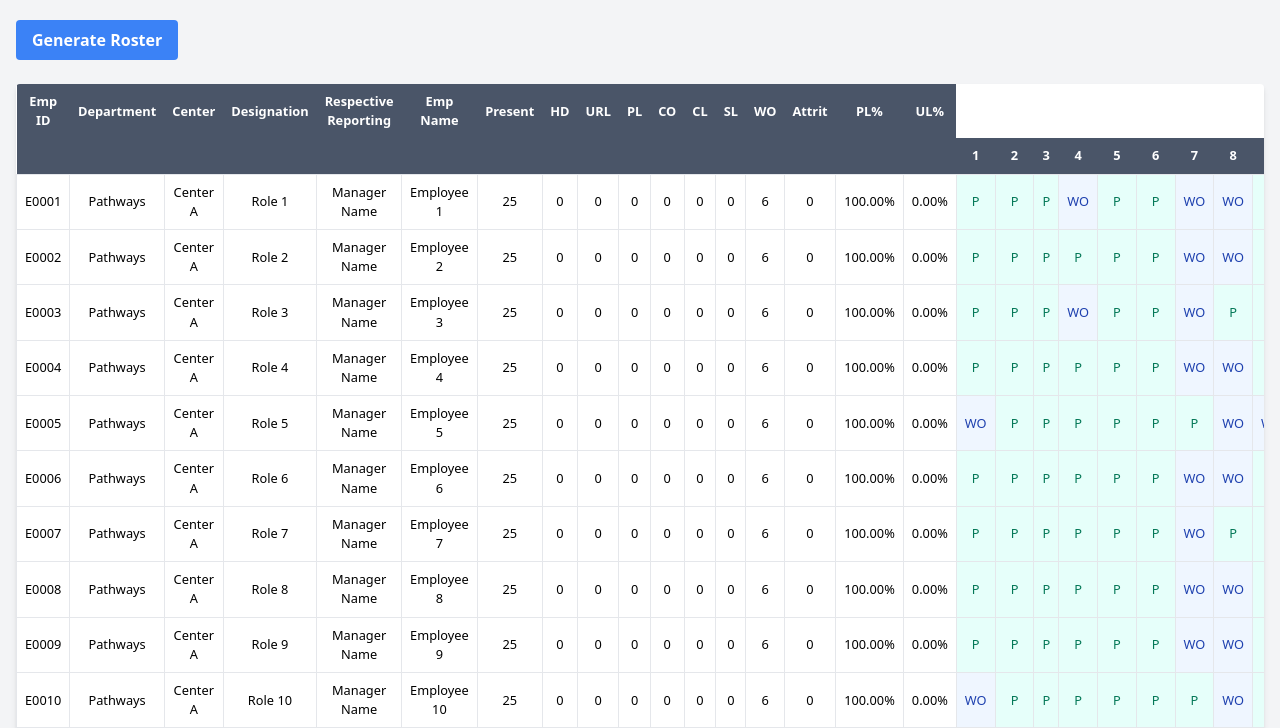
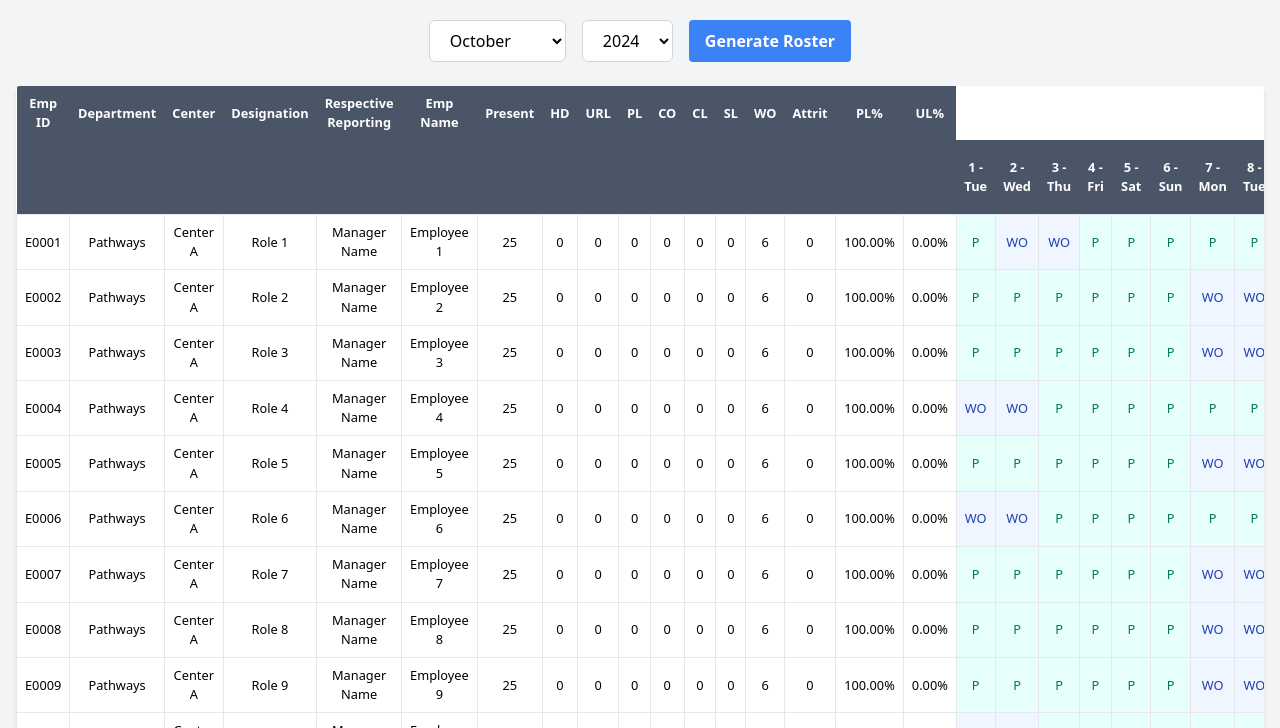
Before and after one commit to ShakilSayed11/Automated-Roster, a plain HTML site: page index.html in a window 1280 px wide. Both pictures are taken after a click on the button "Generate Roster". Shown: the part 72-800 px from the top of the page. Drawn offline with nearby package versions, Linux system fonts and the light colour scheme.

Commit message:
Update index.html

```diff
--- a/index.html
+++ b/index.html
@@ -48,9 +48,28 @@
 <body class="bg-gray-100">
     <div class="container mx-auto px-4 py-8">
         <h1 class="text-3xl font-bold mb-6 text-center text-gray-800">Automated Monthly Roster Generator - Beta</h1>
-        <button id="generateButton" class="bg-blue-500 hover:bg-blue-700 text-white font-bold py-2 px-4 rounded mb-6">
+        <div class="flex justify-center space-x-4 mb-6">
+            <select id="monthSelect" class="bg-white border border-gray-300 rounded-md px-4 py-2">
+                <option value="0">January</option>
+                <option value="1">February</option>
+                <option value="2">March</option>
+                <option value="3">April</option>
+                <option value="4">May</option>
+                <option value="5">June</option>
+                <option value="6">July</option>
+                <option value="7">August</option>
+                <option value="8">September</option>
+                <option value="9">October</option>
+                <option value="10">November</option>
+                <option value="11">December</option>
+            </select>
+            <select id="yearSelect" class="bg-white border border-gray-300 rounded-md px-4 py-2">
+                <!-- Will be populated with JavaScript -->
+            </select>
+            <button id="generateButton" class="bg-blue-500 hover:bg-blue-700 text-white font-bold py-2 px-4 rounded">
                 Generate Roster
             </button>
+        </div>
         <div class="overflow-x-auto bg-white shadow-md rounded">
             <table id="rosterTable" class="roster-table min-w-full">
                 <thead>
@@ -101,6 +120,8 @@
     </div>
 
     <script>
+// roster-script.js
+
 const employees = [];
 const departments = ['Pathways', 'Oxford Direct'];
 
@@ -116,27 +137,43 @@
     });
 }
 
+// Populate year select
+const currentYear = new Date().getFullYear();
+const yearSelect = document.getElementById('yearSelect');
+for (let year = currentYear - 5; year <= currentYear + 5; year++) {
+    const option = document.createElement('option');
+    option.value = year;
+    option.textContent = year;
+    if (year === currentYear) {
+        option.selected = true;
+    }
+    yearSelect.appendChild(option);
+}
+
+// Set current month as default
+document.getElementById('monthSelect').value = new Date().getMonth();
+
 function generateRoster() {
     const rosterBody = document.getElementById('rosterBody');
     rosterBody.innerHTML = '';
 
-            const currentDate = new Date();
-            const year = currentDate.getFullYear();
-            const month = currentDate.getMonth();
-            const daysInMonth = new Date(year, month + 1, 0).getDate();
+    const selectedMonth = parseInt(document.getElementById('monthSelect').value);
+    const selectedYear = parseInt(document.getElementById('yearSelect').value);
+    const daysInMonth = new Date(selectedYear, selectedMonth + 1, 0).getDate();
 
     const headerRow = document.createElement('tr');
     headerRow.innerHTML = '<th class="px-4 py-2" colspan="17"></th>';
     for (let day = 1; day <= daysInMonth; day++) {
-                const date = new Date(year, month, day);
+        const date = new Date(selectedYear, selectedMonth, day);
         const isWeekend = date.getDay() === 0 || date.getDay() === 6;
-                headerRow.innerHTML += `<th class="px-4 py-2 ${isWeekend ? 'weekend' : ''}">${day}</th>`;
+        const dayName = date.toLocaleDateString('en-US', { weekday: 'short' });
+        headerRow.innerHTML += `<th class="px-4 py-2 ${isWeekend ? 'weekend' : ''}">${day} - ${dayName}</th>`;
     }
     rosterTable.querySelector('thead').appendChild(headerRow);
 
     employees.forEach(employee => {
         const row = document.createElement('tr');
-                const attendance = generateAttendance(employee, daysInMonth);
+        const attendance = generateAttendance(employee, daysInMonth, selectedYear, selectedMonth);
         const summary = summarizeAttendance(attendance);
 
         row.innerHTML = `
@@ -164,7 +201,7 @@
             cell.textContent = status;
             cell.classList.add('border', 'px-4', 'py-2', 'editable', color);
             cell.addEventListener('click', () => showAttendanceModal(cell, employee, index));
-                    const date = new Date(year, month, index + 1);
+            const date = new Date(selectedYear, selectedMonth, index + 1);
             if (date.getDay() === 0 || date.getDay() === 6) {
                 cell.classList.add('weekend');
             }
@@ -175,38 +212,44 @@
     });
 }
 
-function generateAttendance(employee, daysInMonth) {
+function generateAttendance(employee, daysInMonth, year, month) {
     const attendance = [];
 
     if (employee.department === 'Pathways') {
         let weekOffs = 0;
         let consecutiveWorkDays = 0;
         let doubleWeekOffsAllocated = 0;
+        let singleWeekOffsAllocated = 0;
 
         for (let day = 1; day <= daysInMonth; day++) {
-            if (weekOffs < 6 && (consecutiveWorkDays >= 6 || (day === 1 && Math.random() < 0.3))) {
-                // Allocate week off(s)
-                if (doubleWeekOffsAllocated < 2 && weekOffs <= 4 && day < daysInMonth - 1 && Math.random() < 0.5) {
+            if (weekOffs < 6) {
+                if (doubleWeekOffsAllocated < 2 && (consecutiveWorkDays >= 6 || (day <= 2 && Math.random() < 0.3))) {
                     // Allocate double week off
                     attendance.push({ status: 'WO', color: 'status-WO' });
                     attendance.push({ status: 'WO', color: 'status-WO' });
                     weekOffs += 2;
                     doubleWeekOffsAllocated++;
+                    consecutiveWorkDays = 0;
                     day++; // Skip next day as it's part of the double week off
-                } else {
+                } else if (singleWeekOffsAllocated < 2 && consecutiveWorkDays >= 6) {
                     // Allocate single week off
                     attendance.push({ status: 'WO', color: 'status-WO' });
                     weekOffs++;
-                }
+                    singleWeekOffsAllocated++;
                     consecutiveWorkDays = 0;
                 } else {
                     // Working day
                     attendance.push({ status: 'P', color: 'status-P' });
                     consecutiveWorkDays++;
                 }
+            } else {
+                // All week offs allocated, fill remaining days with 'P'
+                attendance.push({ status: 'P', color: 'status-P' });
+                consecutiveWorkDays++;
+            }
         }
 
-        // Distribute remaining week offs
+        // If we haven't allocated all week offs, try to distribute remaining ones
         while (weekOffs < 6) {
             let maxStretch = 0;
             let maxStretchIndex = -1;
@@ -227,8 +270,20 @@ function generateAttendance(employee, daysInMonth) {
             }
 
             if (maxStretchIndex !== -1) {
+                if (doubleWeekOffsAllocated < 2 && weekOffs <= 4 && maxStretchIndex < attendance.length - 1) {
+                    // Allocate double week off
+                    attendance[maxStretchIndex] = { status: 'WO', color: 'status-WO' };
+                    attendance[maxStretchIndex + 1] = { status: 'WO', color: 'status-WO' };
+                    weekOffs += 2;
+                    doubleWeekOffsAllocated++;
+                } else if (singleWeekOffsAllocated < 2) {
+                    // Allocate single week off
                     attendance[maxStretchIndex] = { status: 'WO', color: 'status-WO' };
                     weekOffs++;
+                    singleWeekOffsAllocated++;
+                } else {
+                    break; // No more week offs to allocate
+                }
             } else {
                 break; // No more stretches to break
             }
@@ -238,7 +293,7 @@ function generateAttendance(employee, daysInMonth) {
         const sundays = [];
 
         for (let day = 1; day <= daysInMonth; day++) {
-            const date = new Date(new Date().getFullYear(), new Date().getMonth(), day);
+            const date = new Date(year, month, day);
             const dayOfWeek = date.getDay();
 
             if (dayOfWeek === 0) {
@@ -256,14 +311,14 @@ function generateAttendance(employee, daysInMonth) {
         // Adjust for months with 5 Sundays
         if (sundays.length === 5) {
             const saturdayIndex = attendance.findIndex((status, index) =>
-                new Date(new Date().getFullYear(), new Date().getMonth(), index + 1).getDay() === 6 && status.status === 'WO'
+                new Date(year, month, index + 1).getDay() === 6 && status.status === 'WO'
             );
             if (saturdayIndex !== -1) {
                 attendance[saturdayIndex] = { status: 'P', color: 'status-P' };
             }
         } else if (sundays.length === 4) {
             const saturdays = attendance.reduce((acc, status, index) => {
-                if (new Date(new Date().getFullYear(), new Date().getMonth(), index + 1).getDay() === 6 && status.status === 'WO') {
+                if (new Date(year, month, index + 1).getDay() === 6 && status.status === 'WO') {
                     acc.push(index);
                 }
                 return acc;
@@ -306,14 +361,15 @@ function generateAttendance(employee, daysInMonth) {
     return summary;
 }
 
-
 function showAttendanceModal(cell, employee, dayIndex) {
     const modal = document.querySelector('.modal');
     const modalTitle = document.getElementById('modalTitle');
     const modalInfo = document.getElementById('modalInfo');
     const attendanceOptions = document.getElementById('attendanceOptions');
 
-            const date = new Date(new Date().getFullYear(), new Date().getMonth(), dayIndex + 1);
+    const selectedMonth = parseInt(document.getElementById('monthSelect').value);
+    const selectedYear = parseInt(document.getElementById('yearSelect').value);
+    const date = new Date(selectedYear, selectedMonth, dayIndex + 1);
     modalTitle.textContent = `Update Attendance for ${date.toDateString()}`;
     modalInfo.textContent = `Employee: ${employee.name} | Department: ${employee.department}`;
 
@@ -365,3 +421,5 @@ function generateAttendance(employee, daysInMonth) {
 document.querySelector('.modal-overlay').addEventListener('click', toggleModal);
 document.querySelector('.modal-close').addEventListener('click', toggleModal);
     </script>
+</body>
+</html>
```
Lines whose indentation alone changed are shown as unchanged.
